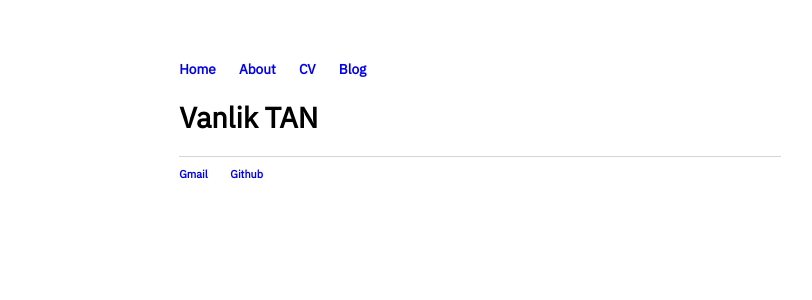
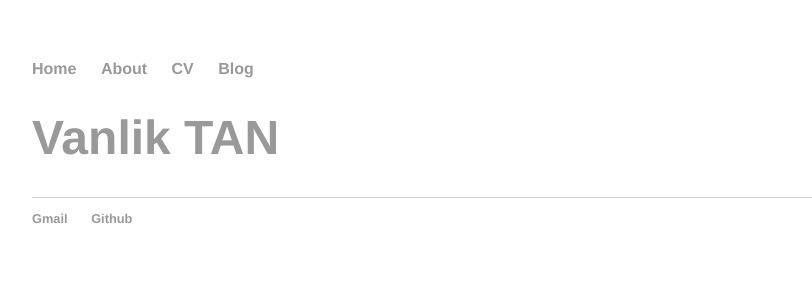
Before and after one commit to Vanlik/v-lik, a Jekyll site: the page built from index.html, in a window 1280 px wide. Shown: the top 300 px of the page, without its empty margins (160-972 px from the left). Built offline with Jekyll 4.4.1, drawn with Linux system fonts in a browser that asks for light colours.

Commit message:
Update main.css

```diff
--- a/css/main.css
+++ b/css/main.css
@@ -1,33 +1,33 @@
-body { font-family: 'IBM Plex Sans', sans-serif; margin: 60px auto; width: 47%; }
-@media(max-width: 768px) {
-body { font-family: 'IBM Plex Sans', sans-serif; margin: 60px auto; width: 85%; }
+body {
+    margin: 60px auto;
+    width: 70%;
 }
-a { text-decoration: none; color: #0000EE; }
-a:hover { text-decoration: underline; }
-
 nav ul, footer ul {
-    font-family:'IBM Plex Sans', sans-serif;
+    font-family:'Helvetica', 'Arial', 'Sans-Serif';
     padding: 0px;
     list-style: none;
     font-weight: bold;
 }
-nav ul, footer ul {
-    font-size: .85em;
-    padding: 0px;
-    list-style: none;
-    font-weight: bold;
+nav ul li, footer ul li {
+    display: inline;
+    margin-right: 20px;
 }
-nav ul li, footer ul li { display: inline; margin-right: 20px; }
-
-p, ul, ol { font-size: 1.em; line-height: 1.4em; color: #333; }
-
-h1, h2, h3, h4 { font-family: 'IBM Plex Sans', 'Sans-Serif'; }
-h1 { font-size: 1.8em;  }
-h2 { font-size: 1.7em; }
-h3 { font-size: 1.3em; }
-h4 { font-size: .9em; }
-h1 a { color: black }
-
+a {
+    text-decoration: none;
+    color: #999;
+}
+a:hover {
+    text-decoration: underline;
+}
+h1 {
+    font-size: 3em;
+    font-family:'Helvetica', 'Arial', 'Sans-Serif';
+}
+p {
+    font-size: 1.5em;
+    line-height: 1.4em;
+    color: #333;
+}
 footer {
     border-top: 1px solid #d5d5d5;
     font-size: .8em;
@@ -40,4 +40,9 @@ ul.posts {
 
 ul.posts li {
     list-style: none;
+}ize: 1.5em;
 }
+
+ul.posts li {
+    list-style: none;
+}
```
